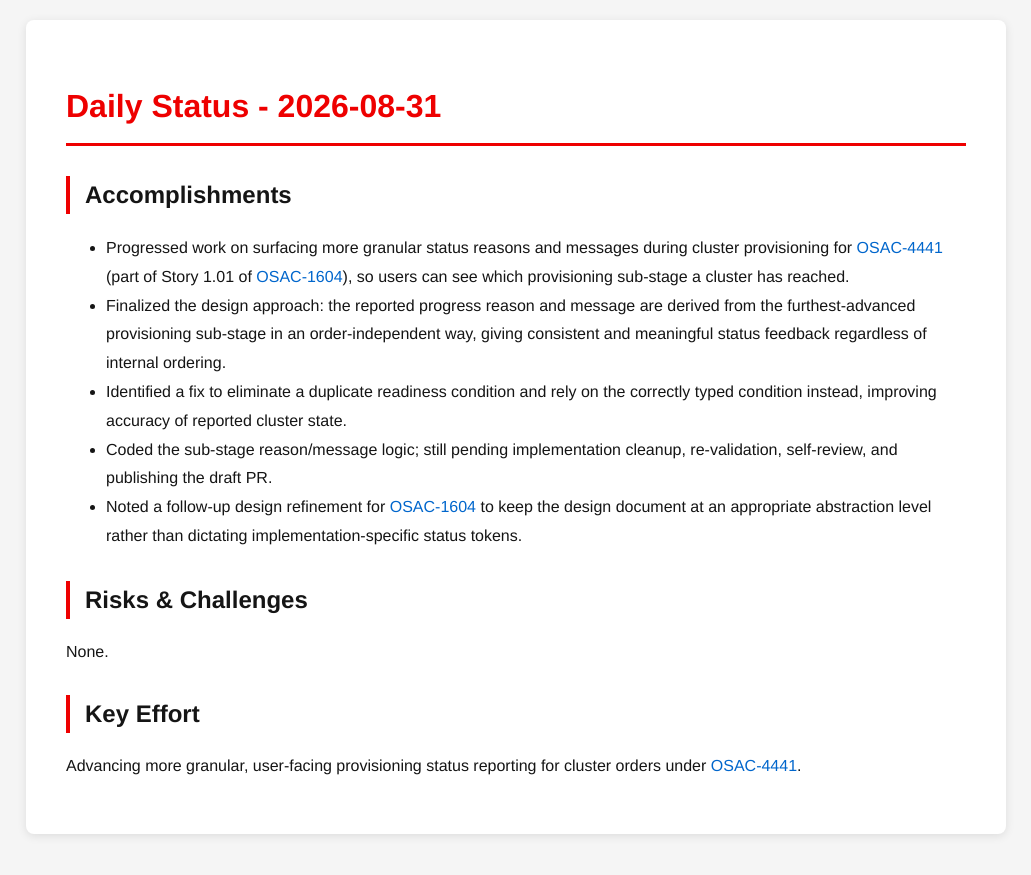
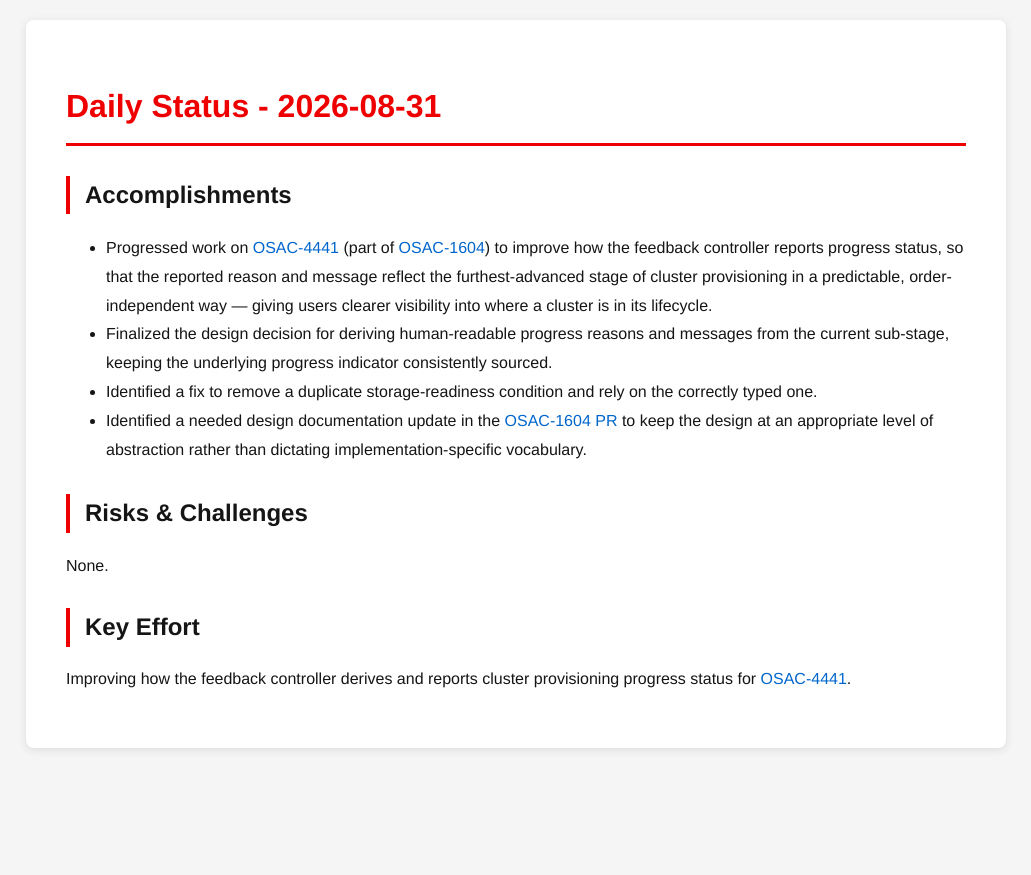
Before and after one commit to tzvatot/daily-status, a Jekyll site: the page built from 2026-08-31.md, in a window 1280 px wide. Shown: the top 875 px of the page, without its empty margins (124-1155 px from the left). Built offline with Jekyll 4.4.1, drawn with Linux system fonts in a browser that asks for light colours.

Commit message:
Daily status update - 2026-08-31

```diff
--- a/2026-08-31.md
+++ b/2026-08-31.md
@@ -7,14 +7,13 @@ date: 2026-08-31
 # Daily Status - 2026-08-31
 
 ## Accomplishments
-- Progressed work on surfacing more granular status reasons and messages during cluster provisioning for [OSAC-4441](https://redhat.atlassian.net/browse/OSAC-4441) (part of Story 1.01 of [OSAC-1604](https://redhat.atlassian.net/browse/OSAC-1604)), so users can see which provisioning sub-stage a cluster has reached.
-- Finalized the design approach: the reported progress reason and message are derived from the furthest-advanced provisioning sub-stage in an order-independent way, giving consistent and meaningful status feedback regardless of internal ordering.
-- Identified a fix to eliminate a duplicate readiness condition and rely on the correctly typed condition instead, improving accuracy of reported cluster state.
-- Coded the sub-stage reason/message logic; still pending implementation cleanup, re-validation, self-review, and publishing the draft PR.
-- Noted a follow-up design refinement for [OSAC-1604](https://redhat.atlassian.net/browse/OSAC-1604) to keep the design document at an appropriate abstraction level rather than dictating implementation-specific status tokens.
+- Progressed work on [OSAC-4441](https://redhat.atlassian.net/browse/OSAC-4441) (part of [OSAC-1604](https://redhat.atlassian.net/browse/OSAC-1604)) to improve how the feedback controller reports progress status, so that the reported reason and message reflect the furthest-advanced stage of cluster provisioning in a predictable, order-independent way — giving users clearer visibility into where a cluster is in its lifecycle.
+- Finalized the design decision for deriving human-readable progress reasons and messages from the current sub-stage, keeping the underlying progress indicator consistently sourced.
+- Identified a fix to remove a duplicate storage-readiness condition and rely on the correctly typed one.
+- Identified a needed design documentation update in the [OSAC-1604 PR](https://github.com/osac-project/osac-operator/pull/227) to keep the design at an appropriate level of abstraction rather than dictating implementation-specific vocabulary.
 
 ## Risks & Challenges
 None.
 
 ## Key Effort
-Advancing more granular, user-facing provisioning status reporting for cluster orders under [OSAC-4441](https://redhat.atlassian.net/browse/OSAC-4441).
+Improving how the feedback controller derives and reports cluster provisioning progress status for [OSAC-4441](https://redhat.atlassian.net/browse/OSAC-4441).
```
